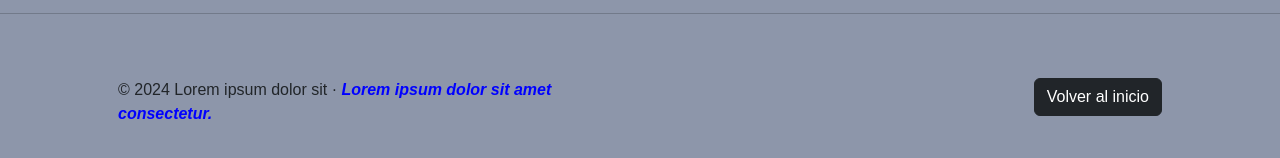
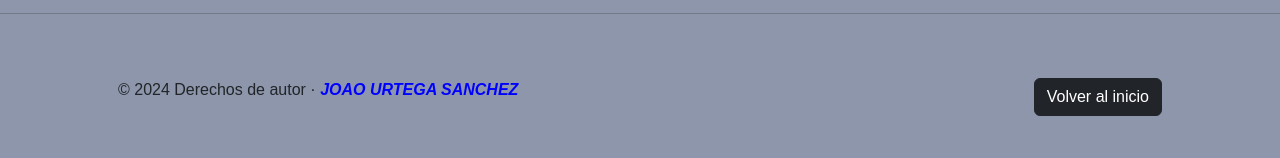
Before and after one commit to JOAOTIX/E-comerce, a plain HTML site: page index.html in a window 1280 px wide. Shown: the part 2565-2723 px from the top of the page. Drawn offline with nearby package versions, Linux system fonts and the light colour scheme; a web font is replaced by a local one.

Commit message:
Update index.html

```diff
--- a/index.html
+++ b/index.html
@@ -308,8 +308,8 @@
       <div class="row">
         <div class="col-md-6">
           <p class="font-italic">
-            &copy; 2024 Lorem ipsum dolor sit &middot;
-            <strong id="final">Lorem ipsum dolor sit amet consectetur.</strong>
+            &copy; 2024 Derechos de autor &middot;
+            <strong id="final">JOAO URTEGA SANCHEZ</strong>
           </p>
         </div>
         <div class="col-md-6">
```
